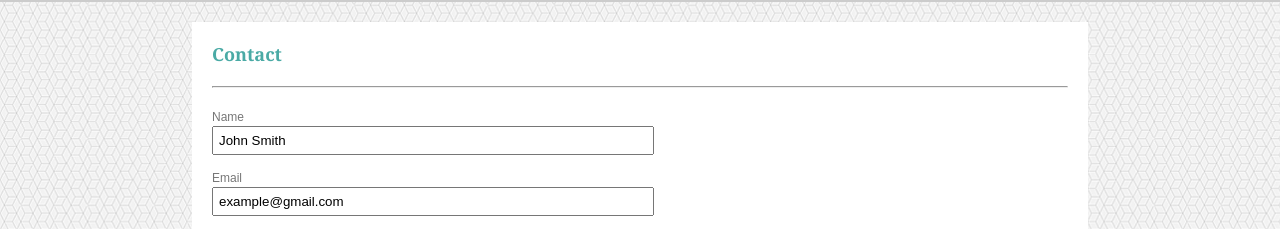
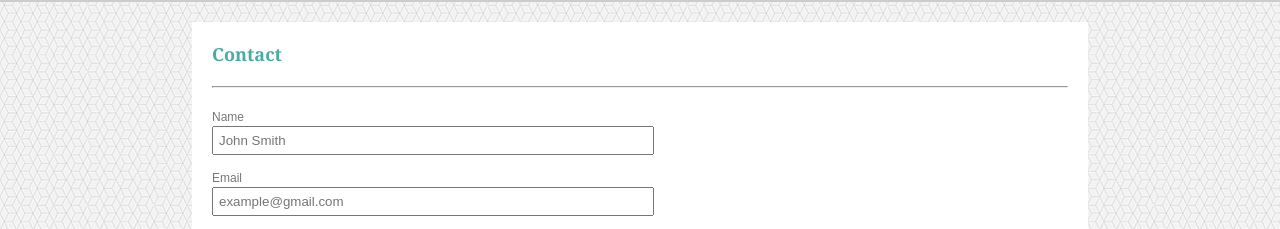
Before and after one commit to carmcollins/Basic-Portfolio, a plain HTML site: page contact.html in a window 1280 px wide. Shown: the part 78-307 px from the top of the page. Drawn offline with Linux system fonts and the light colour scheme.

Commit message:
updated value to placeholder on the contact page

```diff
--- a/contact.html
+++ b/contact.html
@@ -26,11 +26,11 @@
                 <hr>
                 <form>
                     <label>Name</label><br>
-                    <input type="text" name="name" value="John Smith">
+                    <input type="text" name="name" placeholder="John Smith">
                     <br>
                     <br>
                     <label>Email</label><br>
-                    <input type="text" name="email" value="example@gmail.com">
+                    <input type="text" name="email" placeholder="example@gmail.com">
                     <br>
                     <br>
                     <label>Message</label><br>
```
Also changed, not shown: portfolio-about-me.png (deleted), portfolio-contact.png (deleted), portfolio-gallery.png (deleted).
